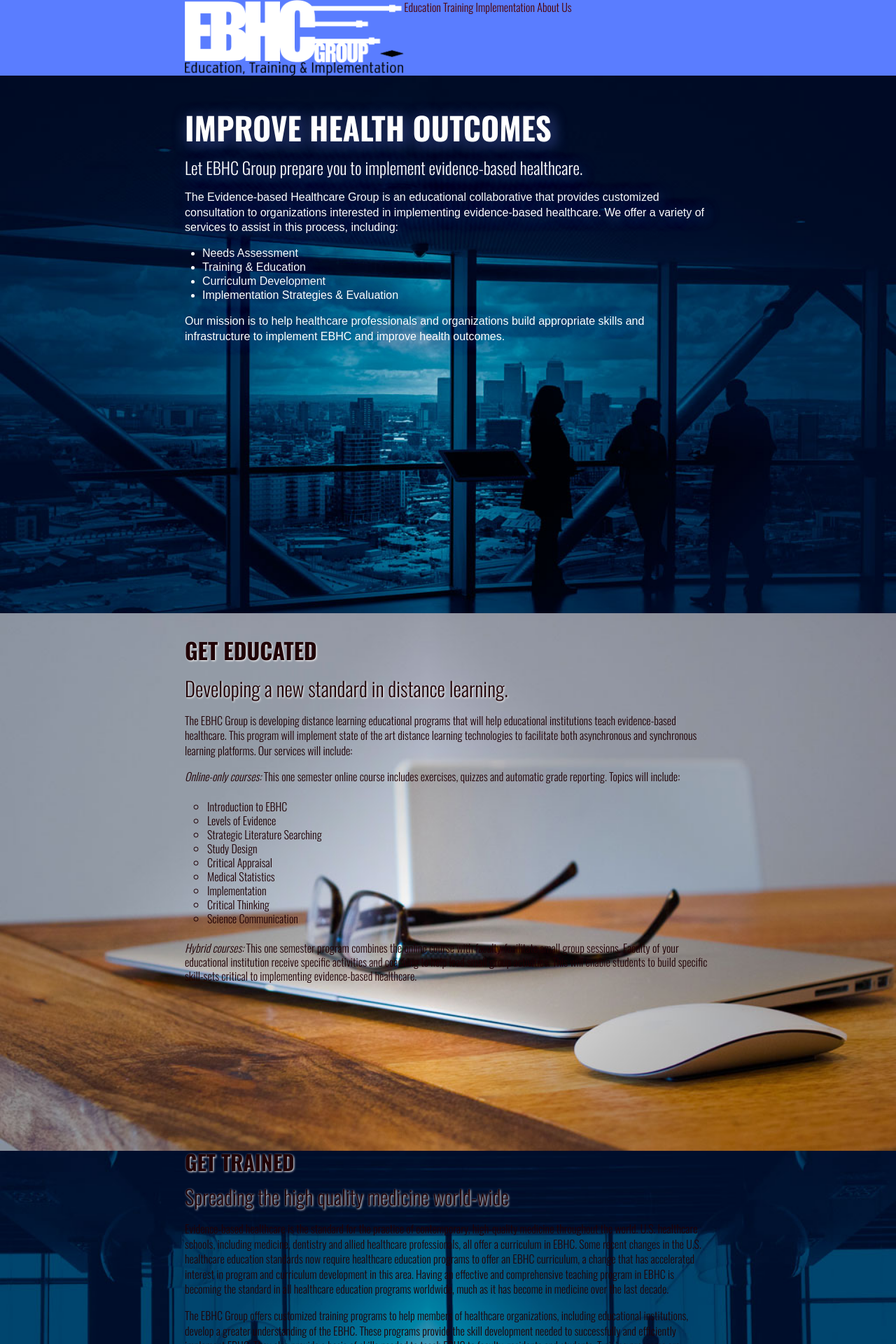
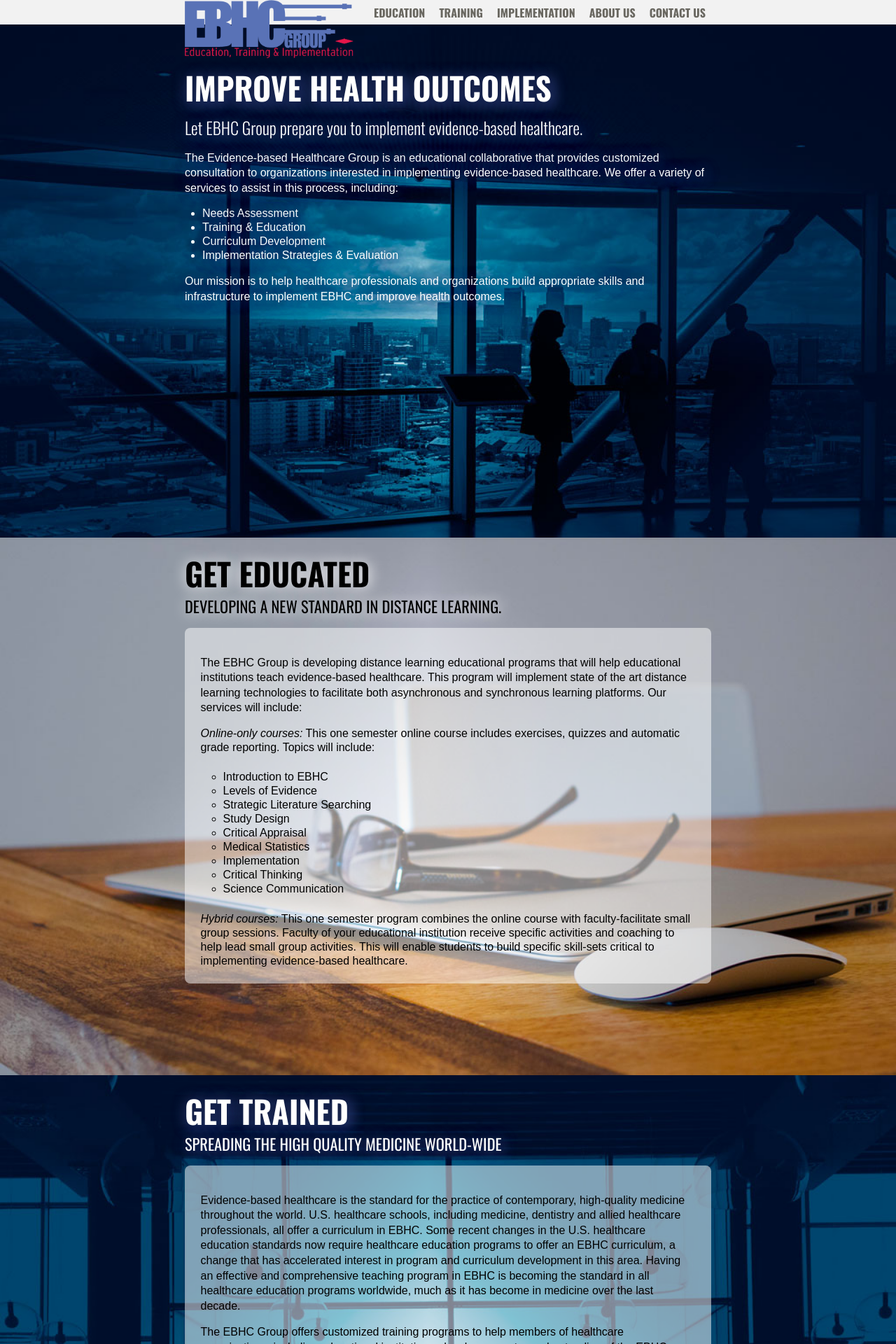
Before and after one commit to EBHCGroup/EBHCGroup.github.io, a Jekyll site: the page built from index.html, in a window 1280 px wide. Shown: the top 1920 px of the page at 70% size. Built offline with Jekyll 4.4.1, drawn with Linux system fonts in a browser that asks for light colours.

Commit message:
basic structure refined

```diff
--- a/_includes/common/footer.html
+++ b/_includes/common/footer.html
@@ -1,4 +1,9 @@
-<footer>
+<footer id="contact-us">
+	<div class="content">
+		<aside>
+			<h2>Contact Us</h2>
+		</aside>
+	</div>
 </footer>
 <script src="/js/libs/jquery-2.1.1.min.js"></script>
 <script src="/js/app.js"></script>
--- a/_includes/common/header.html
+++ b/_includes/common/header.html
@@ -1,15 +1,18 @@
 <header class="clearfix">
-	<div class="content clearfix">
-		<div class="span-5 col">
+	<div class="content clearfix gutters">
+		<div class="span-4 col">
 			<img src="/img/common2x/logo.png"/>
 		</div>
-		<div class="span-7 col">
+		<div class="span-8 col">
+			<nav>
 				<ul class="unstyled inline">
 					<li><a href="#education">Education</a></li>
 					<li><a href="#training">Training</a></li>
 					<li><a href="#implementation">Implementation</a></li>
 					<li><a href="#about-us">About Us</a></li>
+					<li><a href="#contact-us">Contact Us</a></li>
 				</ul>
+			</nav>
 		</div>
 	</div>
 </header>
--- a/_sass/_base/_base.scss
+++ b/_sass/_base/_base.scss
@@ -165,7 +165,7 @@ ol.lower-roman{
    ========================================================================== */
 
 a {
-    color:$highlight;
+    color:$dark-gray;
 	text-decoration:none;
 }
 a:hover{
--- a/_sass/_base/_colors.scss
+++ b/_sass/_base/_colors.scss
@@ -3,10 +3,10 @@ $warning-gold					:#D8C26C;
 $error-red						:#ed1c2e;
 $success-green					:#0da68e;
 
-$highlight						:#4e0102;
-$link-color						:#FFCBA8;
+$highlight						:#f3f3f3;
+$link-color						:#f3f3f3;
 $white 							:#ffffff;
 $off-white 						:#f2f2f2;
 $gray							:#dedede;
 $dark-gray						:#696760;
-$black							:#200105;
+$black							:#000000;
--- a/_sass/_themes/_homepage.scss
+++ b/_sass/_themes/_homepage.scss
@@ -1,9 +1,21 @@
 header{
-	min-height:86px;
+	height:35px;
 	width:100%;
-	background:#5a7dff;
-	ul{
-		display:none;
+	position:absolute;
+	top:0;
+	z-index:500;
+	background:$off-white;
+	nav{
+		text-transform:uppercase;
+		text-align:right;
+		float:right;
+		font-weight:700;
+		ul{
+			display:none;
+			li{
+				margin:.5em;
+			}
+		}
 	}
 }
 section{
@@ -14,7 +26,17 @@ section{
     background-position: top center;
     background-repeat: no-repeat;
     background-size: cover;
-	.education{
+	.container{
+		background-image:url('../img/common/background.png');
+		padding:3%;
+		border-radius:8px;
+		font-family:$secondary-stack;
+		margin:1em 0 1em;
+		ul{
+			margin-bottom:0px;
+		}
+	}
+	.education:first-of-type{
 		margin:0 0 1.4em;
 		ul{
 			margin:1.4em 0 0 2em;
@@ -22,6 +44,9 @@ section{
 	}
  	&#hero{
 		background-image:url('../img/common/hero.jpg');
+		.content{
+			margin-top:6em;
+		}
 		aside{
 			h1{
 				color:$white;
@@ -50,19 +75,20 @@ section{
 		background-image:url('../img/common/education.jpg');
 		aside{
 			h2{
-				font-size:2em;
+				font-size:2.8em;
 				line-height:1.3em;
-				margin-top:1em;
+				margin-top:.5em;
 				text-transform:uppercase;
-				text-shadow:1px 1px 3px #ffffff;
+				text-shadow: 1px 1px 20px #ffffff;
 				font-weight:700;
 			}
 			p{
 				color:$black;
-				font-weight:300;
-				text-shadow:1px 1px 3px #ffffff;
-				margin:.5em 0 0;
-				font-size:1.8em;
+				text-transform:uppercase;
+				font-weight:400;
+				text-shadow: 1px 1px 20px #ffffff;
+				margin:.1em 0 .2em;
+				font-size:1.4em;
 			}
 		}
 	}
@@ -70,16 +96,21 @@ section{
 		background-image:url('../img/common/training.jpg');
 		aside{
 			h2{
+				font-size:2.8em;
+				line-height:1.3em;
+				margin-top:.5em;
 				text-transform:uppercase;
-				text-shadow:1px 1px 3px #ffffff;
+				text-shadow: 1px 1px 20px #000000, 3px 3px 20px #5a7dff;
 				font-weight:700;
+				color:$white;
 			}
 			p{
-				color:$black;
-				font-weight:300;
-				text-shadow:1px 1px 3px #ffffff;
-				margin:.5em 0 0;
-				font-size:1.8em;
+				color:$white;
+				text-transform:uppercase;
+				font-weight:400;
+				text-shadow: 1px 1px 20px #000000, 3px 3px 20px #5a7dff;
+				margin:.1em 0 .2em;
+				font-size:1.4em;
 			}
 		}
 	}
@@ -87,16 +118,20 @@ section{
 		background-image:url('../img/common/implementation.jpg');
 		aside{
 			h2{
+				font-size:2.8em;
+				line-height:1.3em;
+				margin-top:.5em;
 				text-transform:uppercase;
-				text-shadow:1px 1px 3px #ffffff;
+				text-shadow: 1px 1px 20px #ffffff;
 				font-weight:700;
 			}
 			p{
 				color:$black;
-				font-weight:300;
-				text-shadow:1px 1px 3px #ffffff;
-				margin:.5em 0 0;
-				font-size:1.8em;
+				text-transform:uppercase;
+				font-weight:400;
+				text-shadow: 1px 1px 20px #ffffff;
+				margin:.1em 0 .2em;
+				font-size:1.4em;
 			}
 		}
 	}
@@ -104,24 +139,39 @@ section{
 		background-image:url('../img/common/about-us.jpg');
 		aside{
 			h2{
+				font-size:2.8em;
+				line-height:1.3em;
+				margin-top:.5em;
 				text-transform:uppercase;
-				text-shadow:1px 1px 3px #ffffff;
+				text-shadow: 1px 1px 20px #000000, 3px 3px 20px #5a7dff;
 				font-weight:700;
+				color:$white;
 			}
 			p{
-				color:$black;
-				font-weight:300;
-				text-shadow:1px 1px 3px #ffffff;
-				margin:.5em 0 0;
-				font-size:1.8em;
+				color:$white;
+				text-transform:uppercase;
+				font-weight:400;
+				text-shadow: 1px 1px 20px #000000, 3px 3px 20px #5a7dff;
+				margin:.1em 0 .2em;
+				font-size:1.4em;
 			}
 		}
 	}
 }
 footer{
 	background:$white;
-	min-height:768px;
+	min-height:300px;
 	width:100%;
+	aside{
+		h2{
+			font-size:2.8em;
+			line-height:1.3em;
+			margin-top:.5em;
+			text-transform:uppercase;
+			text-shadow: 1px 1px 20px #ffffff;
+			font-weight:700;
+		}
+	}
 }
 /* ==========================================================================
    MEDIA QUERIES
@@ -134,8 +184,11 @@ footer{
 			width:327px;
 			height:113px;
 		}
-		ul{
-			display:block;
+		nav{
+			ul{
+				display:block;
+			}
+
 		}
 	}
 	section{
--- a/index.html
+++ b/index.html
@@ -25,6 +25,7 @@ layout: default
 		<h2>Get Educated</h2>
 		<p>Developing a new standard in distance learning.</p>
 	</aside>
+	<div class="container">
 	<p>The EBHC Group is developing distance learning educational programs that will 	help educational institutions teach evidence-based healthcare. This program will implement state of the art distance learning technologies to facilitate both asynchronous and synchronous learning platforms. Our services will include:</p>
 	<ul class="unstyled">
 		<li class="education"><em>Online-only courses:</em> This one semester online course includes exercises, quizzes and automatic grade reporting. Topics will include:
@@ -42,7 +43,7 @@ layout: default
 		</li>
 		<li class="education"><em>Hybrid courses:</em> This one semester program combines the online course with faculty-facilitate small group sessions. Faculty of your educational institution receive specific activities and coaching to help lead small group activities. This will enable students to build specific skill-sets critical to implementing evidence-based healthcare.</li>
 	</ul>
-
+	</div>
 	</div>
 </section>
 <section id="training">
@@ -51,8 +52,10 @@ layout: default
 		<h2>Get Trained</h2>
 		<p>Spreading the high quality medicine world-wide</p>
 	</aside>
+	<div class="container">
 	<p>Evidence-based healthcare is the standard for the practice of contemporary, high-quality medicine throughout the world. U.S. healthcare schools, including medicine, dentistry and allied healthcare professionals, all offer a curriculum in EBHC. Some recent changes in the U.S. healthcare education standards now require healthcare education programs to offer an EBHC curriculum, a change that has accelerated interest in program and curriculum development in this area. Having an effective and comprehensive teaching program in EBHC is becoming the standard in all healthcare education programs worldwide, much as it has become in medicine over the last decade.</p>
 	<p>The EBHC Group offers customized training programs to help members of healthcare organizations, including educational institutions, develop a greater understanding of the EBHC. These programs provide the skill development needed to successfully and efficiently implement EBHC. They also provide a basis of skills needed to teach EBHC to faculty, residents and students. Training programs are typically 2-5 days or more, and are customized to the individual school's specific needs.</p>
+	</div>
 	</div>
 </section>
 <section id="implementation">
@@ -61,6 +64,7 @@ layout: default
 			<h2>Learn to Implement EBHC</h2>
 			<p>Implementation is the key to developing an evidence-based medicine approach to treating patients</p>
 		</aside>
+		<div class="container">
 		<p>Implementation is the key to developing an EBHC approach to treating patients. However, research indicates that increasing knowledge is not sufficient to motivate change to EBHC. There are many barriers, including both individual and institutional barriers that may prevent progress. EBHC Group offers customized implementation programs to help organizations succeed. Our programs include:</p>
 		<ul>
 			<li>Needs Assessment</li>
@@ -68,13 +72,14 @@ layout: default
 			<li>Customized Education and Training Programs</li>
 			<li>Program Evaluation</li>
 		</ul>
-
+		</div>
 	</div>
 </section>
 <section id="about-us">
+	<div class="content">
 	<aside>
 		<h2>About Us</h2>
 		<p>We take evidence-based healthcare very seriously.</p>
 	</aside>
-
+	</div>
 </section>
```
Also changed, not shown: _source/logo.png, img/common/about-us.jpg, img/common/background.png (added), img/common/logo.png, img/common2x/about-us.jpg, img/common2x/logo.png, 2 other files. Lines whose indentation alone changed are shown as unchanged.
